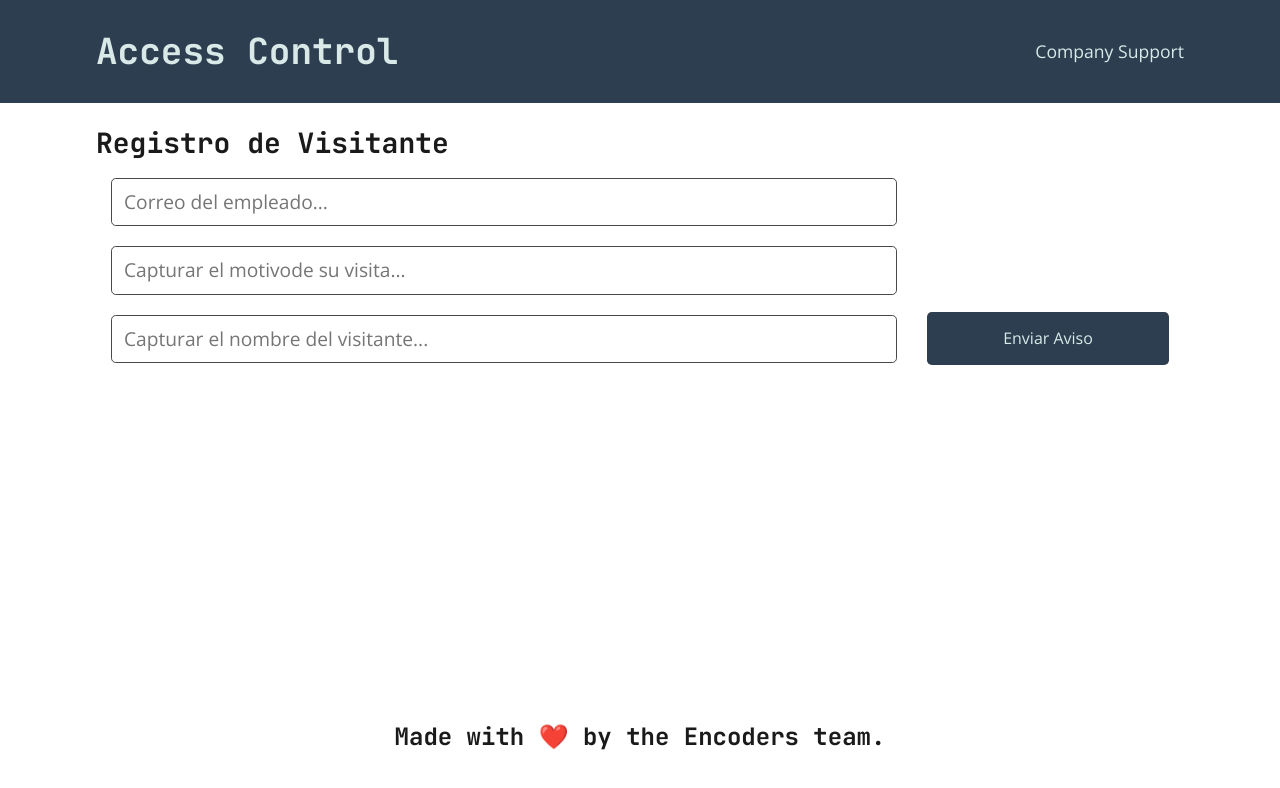
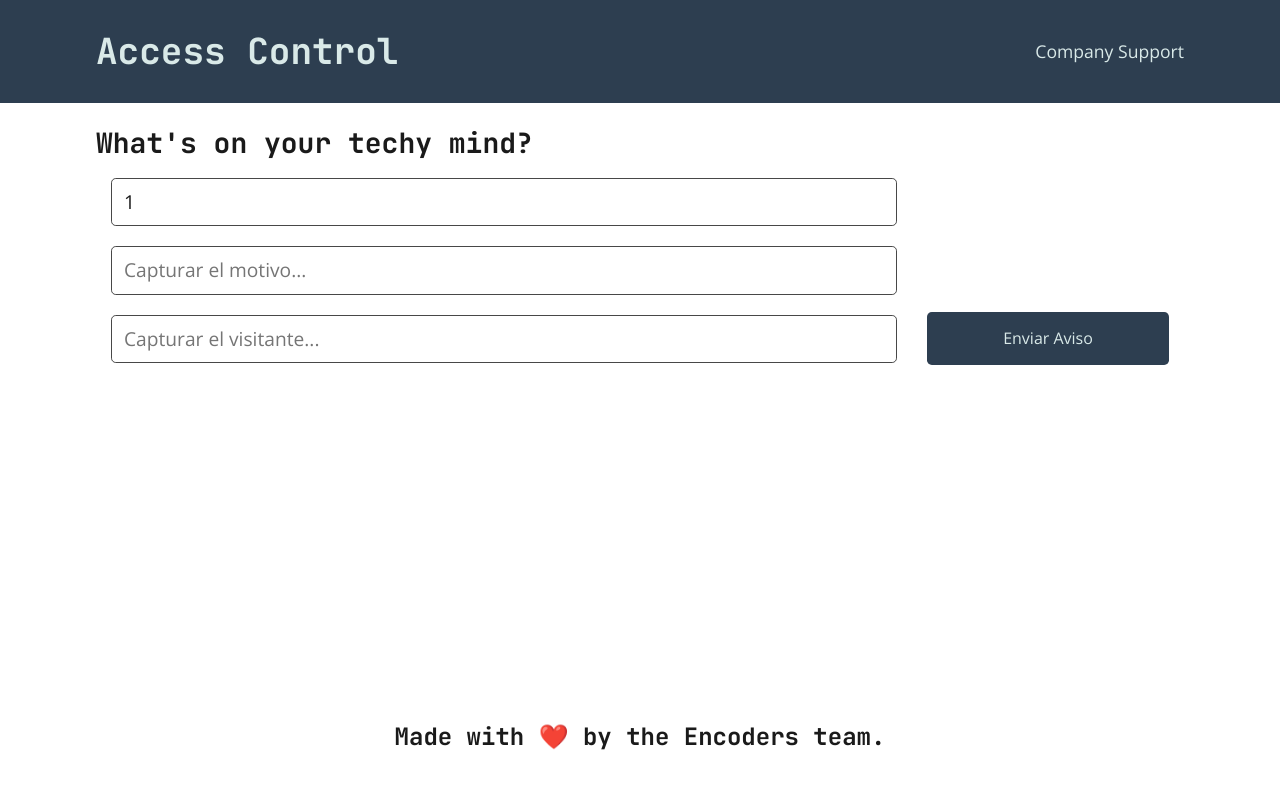
Before and after one commit to dorecio/Access-Control, a React (Create React App) app in the folder client/: page /visita/1 in a window 1280 px wide. Shown: the top 788 px of the page. Built offline with nearby package versions, Linux system fonts and the light colour scheme.

Commit message:
se agrega formulario de confirmacion ruta y mutation

```diff
--- a/client/src/App.js
+++ b/client/src/App.js
@@ -7,6 +7,7 @@ import Home from './Pages/Home';
 import Header from './components/Header';
 import Footer from './components/Footer';
 import VisitaForm  from './components/VisitaForm';
+import AccesoForm from './components/AccesoForm';
 
 const client = new ApolloClient({
     uri: '/graphql',
@@ -24,8 +25,12 @@ const client = new ApolloClient({
           <Routes>
             <Route exact path="/" element={<Home/>}/>
             <Route
-                path='/visita/:empleadoId'
+                path='/visita/:empleadoEmail'
                 element={<VisitaForm/>}
+              />
+              <Route
+                path='/acceso/:id/:acceso'
+                element={<AccesoForm/>}
               />
           </Routes>
           </div>
--- /dev/null
+++ b/client/src/components/AccesoForm.js
@@ -0,0 +1,38 @@
+import React, { useEffect } from 'react';
+import { useParams } from 'react-router-dom';
+import { useMutation } from '@apollo/client';
+import {UPDATE_VISITA} from '../utils/mutations';
+
+const AccesoForm = () => {
+    const {id, acceso }  = useParams();
+
+    const [updateVisita , { error } ] = useMutation ( UPDATE_VISITA );
+
+    useEffect(function () {
+        console.log('render!')
+        handleFormSubmit();
+      },[]);
+
+    const handleFormSubmit = async (event) => {
+        try {
+            const { data } = await updateVisita ({variables: { id, acceso: Number(acceso)} });
+            console.log('Update visita:', data);
+        }
+        catch (error)
+        {
+            console.log('Error : ', error);
+        }
+
+    }
+
+    return (
+
+        <div>
+            <h3>Gracias por su confirmacion</h3>
+{/*             <p> visita :{id}</p>
+            <p> acceso :{acceso}</p>     */}
+        </div>
+      );
+
+};
+export default AccesoForm;
--- a/client/src/components/VisitaForm.js
+++ b/client/src/components/VisitaForm.js
@@ -7,10 +7,10 @@ import {body_email} from '../utils/helpers';
 import { ADD_VISITA } from '../utils/mutations';
 
 const VisitaForm = () => {
-    const {empleadoId }  = useParams();
-    console.log("id Parametro:", empleadoId);
+    const {empleadoEmail }  = useParams();
+    console.log("id Parametro:", empleadoEmail);
     const [formState, setFormState] = useState({
-        emailText:'',
+        emailText:empleadoEmail,
         motivoText: '',
         visitanteText:''
         });
@@ -23,12 +23,14 @@ const VisitaForm = () => {
              const { data } = await addVisita ({
               variables: { ...formState },
             });
-            console.log('Nueva cita:', data);
+            console.log('Id Nueva cita:', data.addVisita._id);
+            const idCita = data.addVisita._id;
+            //Enviar correo de aviso
+            if (idCita){
+                const payload = body_email(formState.emailText, 'Solicitud de acceso.',formState.visitanteText, formState.motivoText,idCita);
+                const usrSendMail = process.env.URL_SENDMAIL || "http://localhost:3001/api/sendemail"
 
-            //Enviar correo de aviso
-            const payload = body_email(formState.emailText, 'Solicitud de acceso.',formState.visitanteText, formState.motivoText);
-
-            var response = await fetch("http://localhost:3001/api/sendemail",{
+                var response = await fetch( `${usrSendMail}`,{
                     //mode: "no-cors",
                     method:"POST",
                     body:payload,
@@ -38,6 +40,7 @@ const VisitaForm = () => {
                   });
                   const result = await response.json();
                   console.log("envio de correo :", result);
+            }
 
             setFormState({
                 emailText:'',
@@ -60,7 +63,7 @@ const VisitaForm = () => {
 
     return (
         <div>
-          <h3>Registro de Visitante</h3>
+          <h3>What's on your techy mind?</h3>
 
           <p
             className={`m-0 ${
@@ -77,7 +80,7 @@ const VisitaForm = () => {
             <div className="col-12 col-lg-9">
               <input
                 name="emailText"
-                placeholder="Correo del empleado..."
+                placeholder="Capturar el correo..."
                 value={formState.emailText}
                 className="form-input w-100"
                 onChange={handleChange}
@@ -87,7 +90,7 @@ const VisitaForm = () => {
             <div className="col-12 col-lg-9">
               <input
                 name="motivoText"
-                placeholder="Capturar el motivode su visita..."
+                placeholder="Capturar el motivo..."
                 value={formState.motivoText}
                 className="form-input w-100"
                 onChange={handleChange}
@@ -97,7 +100,7 @@ const VisitaForm = () => {
             <div className="col-12 col-lg-9">
               <input
                 name="visitanteText"
-                placeholder="Capturar el nombre del visitante..."
+                placeholder="Capturar el visitante..."
                 value={formState.visitanteText}
                 className="form-input w-100"
                 onChange={handleChange}
--- a/client/src/utils/helpers.js
+++ b/client/src/utils/helpers.js
@@ -1,11 +1,13 @@
 module.exports = {
     body_email : (email, sub, visitante, motivo, idVisita) =>{
+        console.log('url env', process.env.URL_SENDMAIL);
+        const urlAcceso = process.env.URL_ACCESO || 'http://localhost:3000/acceso'
         const message = `
         <h3>Solicitud de acceso de : ${visitante} <br>
         <h3>Motivo : ${motivo} <br>
 
-        <p>Permitir: <a href='https://www.npmjs.com/visitpage?idvisita=${idVisita}&acceso=1'>PERMITIR</a></p>
-        <p>Denegar: <a href='https://www.npmjs.com/visitpage?idvisita=${idVisita}&acceso=2'>DENEGAR</a></p>
+        <p>Permitir: <a href='${urlAcceso}/${idVisita}/1'>PERMITIR</a></p>
+        <p>Denegar: <a href='${urlAcceso}/${idVisita}/2'>DENEGAR</a></p>
 
         <br>
         <p style="font-size:8pt;line-height:10pt;font-family:&#39;Cambria&#39;,&#39;times roman&#39;,serif">
--- a/client/src/utils/mutations.js
+++ b/client/src/utils/mutations.js
@@ -19,3 +19,16 @@ export const ADD_VISITA = gql`
     }
   }
 `;
+
+export const UPDATE_VISITA = gql`
+mutation updateVisita($id: ID!, $acceso: Int!) {
+  updateVisita(id: $id, acceso: $acceso) {
+    _id
+    email
+    visitante
+    motivo
+    acceso
+    createdAt
+  }
+}
+`;
```
Lines whose indentation alone changed are shown as unchanged.
